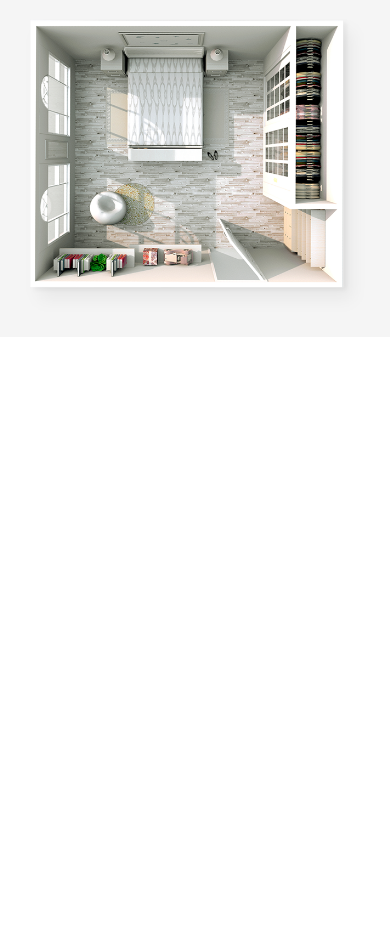
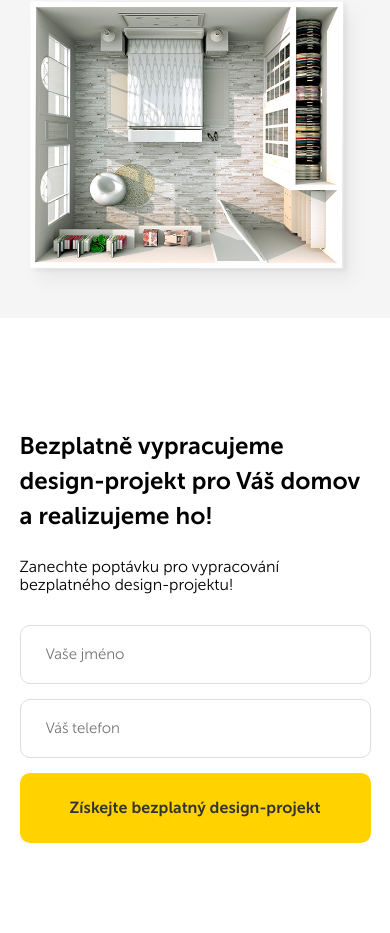
Before and after one commit to skolakodu/build, a plain HTML site: page src/index.html in a window 390 px wide. Shown: the part 540-1473 px from the top of the page. Before the commit the page ends 877 px from the top, so only its background shows below. Drawn offline with Linux system fonts and the light colour scheme.

Commit message:
Kódování sekce s nabídkou, mobilní verze

```diff
--- a/src/index.html
+++ b/src/index.html
@@ -61,6 +61,26 @@
                 </div>
             </div>
         </section>
+
+        <section class="offer">
+            <div class="container">
+                <div class="offer-block">
+                    <h2 class="offer-title">
+                        Bezplatně vypracujeme design-projekt pro Váš domov a realizujeme ho!
+                    </h2>
+                    <span class="offer-subtitle">
+                        Zanechte poptávku pro vypracování bezplatného design-projektu!
+                    </span>
+                    <form action="#" class="form offer__form">
+                        <input type="text" class="input offer__input" placeholder="Vaše jméno">
+                        <input type="tel" class="input offer__input" placeholder="Váš telefon">
+                        <button class="button offer__button">
+                            Získejte bezplatný design-projekt
+                        </button>
+                    </form>
+                </div>
+            </div>
+        </section>
     </main>
 </body>
 </html>
--- a/src/sass/_vars.sass
+++ b/src/sass/_vars.sass
@@ -1,3 +1,4 @@
 $accent: #333
 $buttons: #ffd200
 $grey: #f5f5f5
+$border-input: #dddddd
--- a/src/sass/style.sass
+++ b/src/sass/style.sass
@@ -1,6 +1,8 @@
 @import "vars"
 @import "fonts"
 
+*
+    box-sizing: border-box
 
 body
     +reg
@@ -20,6 +22,17 @@ img
     color: $accent
     border: none
     +bold
+    cursor: pointer
+    padding: 18px 47px
+    border-radius: 10px
+    &:hover
+        background-color: lighten($buttons, 10%)
+
+.input
+    border: 1px solid $border-input
+    font-size: 15px
+    border-radius: 10px
+    padding: 20px 25px
 
 
 .header
@@ -100,6 +113,8 @@ img
             display: flex
             align-items: center
             margin-bottom: 20px
+            &:last-child
+                margin-bottom: 0
             @media (max-width: 640px)
                 margin-bottom: 15px
         &__image
@@ -119,3 +134,57 @@ img
             @media (max-width: 640px)
                 font-size: 12px
                 max-width: 250px
+
+.offer
+    padding: 90px 0
+    background: url('../img/offer-bg.jpg') no-repeat
+    background-position: center right
+    background-size: contain
+    position: relative
+    @media (max-width: 1200px)
+        background-size: cover
+    @media (max-width: 768px)
+        background: #fff
+
+    &:before
+        content: ''
+        width: 50%
+        height: 100%
+        position: absolute
+        background-color:  #fff
+        top: 0
+        left: 0
+
+    &-block
+        width: 50%
+        padding-right: 90px
+        position: relative
+        @media (max-width: 768px)
+            width: 100%
+            padding-right: 0
+    &-title
+        font-size: 24px
+        line-height: 35px
+        max-width: 350px
+        margin-bottom: 25px
+        +bold
+    &-subtitle
+        display: inline-block
+        max-width: 260px
+        font-size: 16px
+        margin-bottom: 30px
+    &__input
+        margin-bottom: 30px
+        width: 240px
+        @media (max-width: 1200px)
+            width: 100%
+            margin-bottom: 15px
+        &:first-child
+            margin-right: 10px
+    &__button
+        width: 100%
+        min-height: 70px
+        @media (max-width: 1200px)
+            font-size: 13px
+        @media (max-width: 768px)
+            font-size: 16px
```
Also changed, not shown: src/css/style.css, src/img/offer-bg.jpg (added), 1 other file.
